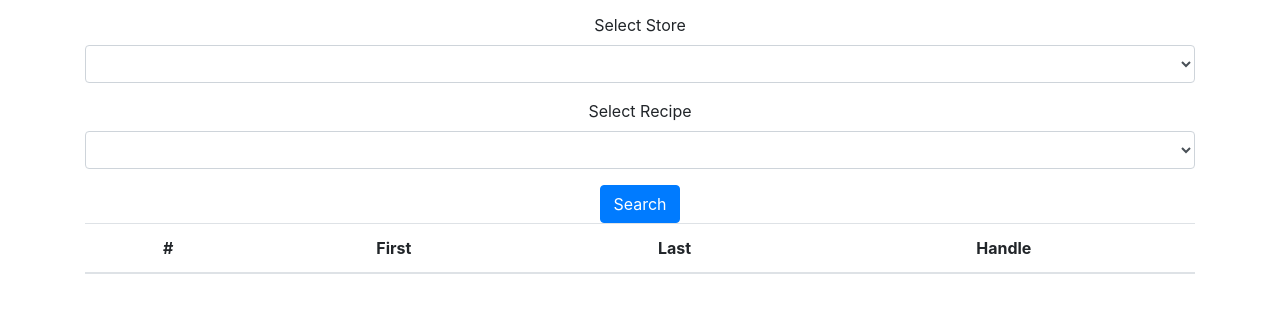
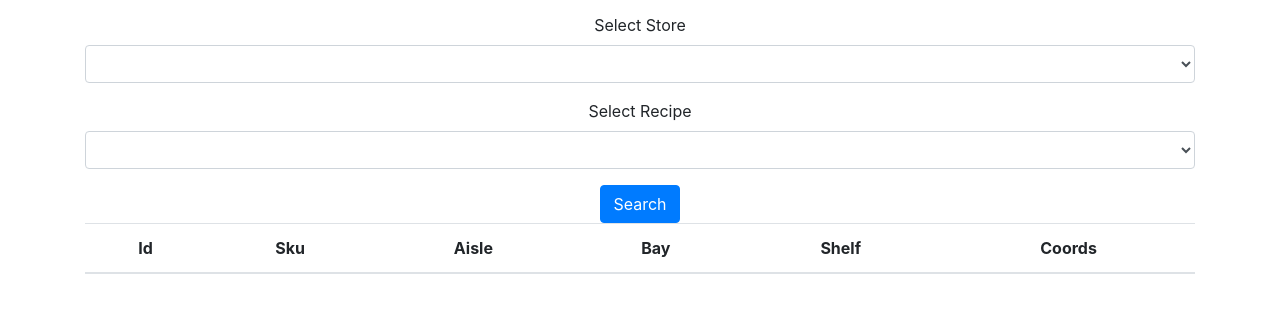
Before and after one commit to AantonM/FindMyMeal-Front, a website: page find-my-meal-web/startbootstrap-bare-gh-pages/index.html in a window 1280 px wide. Shown: the part 193-506 px from the top of the page. Drawn offline with nearby package versions, Linux system fonts and the light colour scheme; no server answers.

Commit message:
fix table

```diff
--- a/find-my-meal-web/startbootstrap-bare-gh-pages/index.html
+++ b/find-my-meal-web/startbootstrap-bare-gh-pages/index.html
@@ -188,10 +188,12 @@
         <table class="table">
           <thead>
             <tr>
-              <th scope="col">#</th>
-              <th scope="col">First</th>
-              <th scope="col">Last</th>
-              <th scope="col">Handle</th>
+              <th scope="col">Id</th>
+              <th scope="col">Sku</th>
+              <th scope="col">Aisle</th>
+              <th scope="col">Bay</th>
+              <th scope="col">Shelf</th>
+              <th scope="col">Coords</th>
             </tr>
           </thead>
           <tbody id="tableBody">
```
